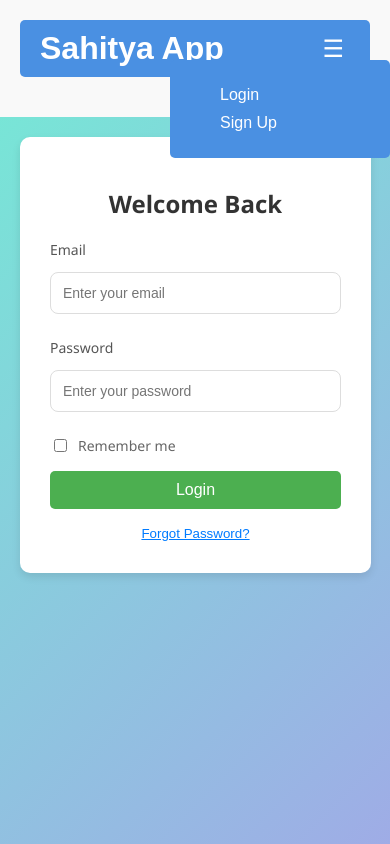
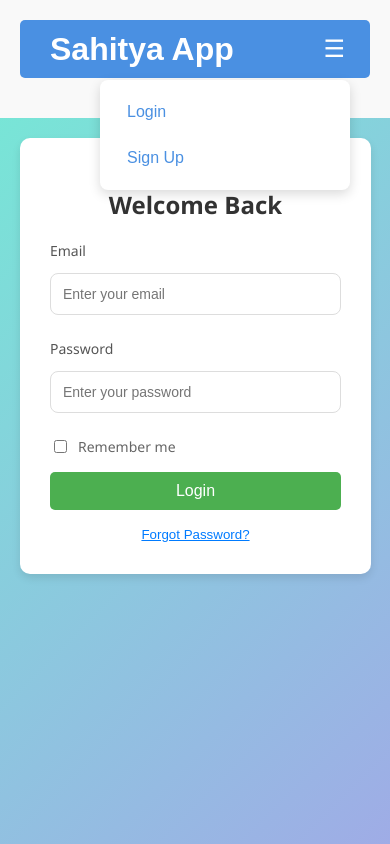
Before and after one commit to tiraskrit/Gajal_platform, a React (Create React App) app in the folder gajal-platform-frontend/: page /login in a window 390 px wide. Both pictures are taken after a click on the button "Toggle menu". Built offline with nearby package versions, Linux system fonts and the light colour scheme.

Commit message:
hamburger panel now disappears after a link is clicked

```diff
--- a/gajal-platform-frontend/src/components/MainLayout.css
+++ b/gajal-platform-frontend/src/components/MainLayout.css
@@ -1,4 +1,3 @@
-
 .main-layout {
   font-family: Arial, sans-serif;
   color: #333;
@@ -14,6 +13,7 @@
   display: flex;
   justify-content: space-between;
   align-items: center;
+  position: relative;
 }
 
 .app-title {
@@ -28,6 +28,8 @@
   list-style-type: none;
   display: flex;
   gap: 15px;
+  padding: 0;
+  margin: 0;
 }
 
 .nav-item {
@@ -37,19 +39,17 @@
 .nav-link {
   color: white;
   text-decoration: none;
+  transition: all 0.2s ease;
+  padding: 5px 10px;
+  border-radius: 4px;
 }
 
-  /* .nav-link:hover {
-    text-decoration: underline;
-  } */
+.nav-link:hover {
+  background-color: rgba(255, 255, 255, 0.2);
+}
 
 .content {
   margin-top: 20px;
-  }
-
-  .nav-list {
-    display: flex;
-    gap: 15px;
 }
 
 .hamburger-menu {
@@ -59,22 +59,55 @@
   font-size: 24px;
   color: white;
   cursor: pointer;
+  padding: 5px;
+  transition: transform 0.2s ease;
+}
+
+.hamburger-menu:hover {
+  transform: scale(1.1);
 }
 
 .mobile-menu {
   position: absolute;
   top: 60px;
-    right: 0;
-    background: #4a90e2;
-    width: 200px;
-    border-radius: 5px;
-    padding: 10px;
+  right: 20px;
+  background: white;
+  width: 220px;
+  border-radius: 8px;
+  padding: 15px;
+  z-index: 1000;
+  box-shadow: 0 4px 12px rgba(0, 0, 0, 0.15);
+  animation: slideIn 0.3s ease-out;
 }
 
 .mobile-menu .nav-list {
   display: flex;
   flex-direction: column;
-    gap: 10px;
+  gap: 12px;
+}
+
+.mobile-menu .nav-link {
+  color: #4a90e2;
+  display: block;
+  padding: 8px 12px;
+  border-radius: 6px;
+  transition: all 0.2s ease;
+}
+
+.mobile-menu .nav-link:hover {
+  background-color: #f0f7ff;
+  transform: translateX(5px);
+}
+
+@keyframes slideIn {
+  from {
+    opacity: 0;
+    transform: translateY(-10px);
+  }
+  to {
+    opacity: 1;
+    transform: translateY(0);
+  }
 }
 
 @media (max-width: 768px) {
--- a/gajal-platform-frontend/src/components/MainLayout.js
+++ b/gajal-platform-frontend/src/components/MainLayout.js
@@ -1,18 +1,34 @@
-import React, { useState } from 'react';
+import React, { useState, useRef, useEffect } from 'react';
 import { Link, Outlet } from 'react-router-dom';
 import './MainLayout.css';
 
 const MainLayout = ({ isAuthenticated, isAdmin, isVerified }) => {
   const [menuOpen, setMenuOpen] = useState(false);
+  const menuRef = useRef(null);
   const contentTypes = isVerified ? ['Poem', 'Story', 'Gajal', 'Nibandha', 'Other'] : [];
 
-  console.log("isVerified in MainLayout:", isVerified); // Debug log
+  // Close menu when clicking outside
+  useEffect(() => {
+    const handleClickOutside = (event) => {
+      if (menuRef.current && !menuRef.current.contains(event.target)) {
+        setMenuOpen(false);
+      }
+    };
+
+    document.addEventListener('mousedown', handleClickOutside);
+    return () => document.removeEventListener('mousedown', handleClickOutside);
+  }, []);
+
+  // Handle link click to close menu
+  const handleLinkClick = () => {
+    setMenuOpen(false);
+  };
 
   return (
     <div className="main-layout">
       <header className="header">
         <h1 className="app-title">
-          <Link to="/" className="nav-link">Sahitya App</Link>
+          <Link to="/" className="nav-link" onClick={handleLinkClick}>Sahitya App</Link>
         </h1>
         <nav className="nav">
           <ul className="nav-list">
@@ -52,40 +68,41 @@ const MainLayout = ({ isAuthenticated, isAdmin, isVerified }) => {
         <button
           className="hamburger-menu"
           onClick={() => setMenuOpen(!menuOpen)}
+          aria-label="Toggle menu"
         >
           ☰
         </button>
         {menuOpen && (
-          <div className="mobile-menu">
+          <div className="mobile-menu" ref={menuRef}>
             <ul className="nav-list">
               {contentTypes.map((type) => (
                 <li className="nav-item" key={type}>
-                  <Link to={`/?type=${type}`} className="nav-link">{type}</Link>
+                  <Link to={`/?type=${type}`} className="nav-link" onClick={handleLinkClick}>{type}</Link>
                 </li>
               ))}
               {isAuthenticated ? (
                 <>
                   {isVerified && (
                     <li className="nav-item">
-                      <Link to="/submitPoem" className="nav-link">Submit a Content</Link>
+                      <Link to="/submitPoem" className="nav-link" onClick={handleLinkClick}>Submit a Content</Link>
                     </li>
                   )}
                   <li className="nav-item">
-                    <Link to="/logout" className="nav-link">Logout</Link>
+                    <Link to="/logout" className="nav-link" onClick={handleLinkClick}>Logout</Link>
                   </li>
                   {isAdmin && (
                     <li className="nav-item">
-                      <Link to="/admin" className="nav-link">Admin Panel</Link>
+                      <Link to="/admin" className="nav-link" onClick={handleLinkClick}>Admin Panel</Link>
                     </li>
                   )}
                 </>
               ) : (
                 <>
                   <li className="nav-item">
-                    <Link to="/login" className="nav-link">Login</Link>
+                    <Link to="/login" className="nav-link" onClick={handleLinkClick}>Login</Link>
                   </li>
                   <li className="nav-item">
-                    <Link to="/signup" className="nav-link">Sign Up</Link>
+                    <Link to="/signup" className="nav-link" onClick={handleLinkClick}>Sign Up</Link>
                   </li>
                 </>
               )}
```
Lines whose indentation alone changed are shown as unchanged.
